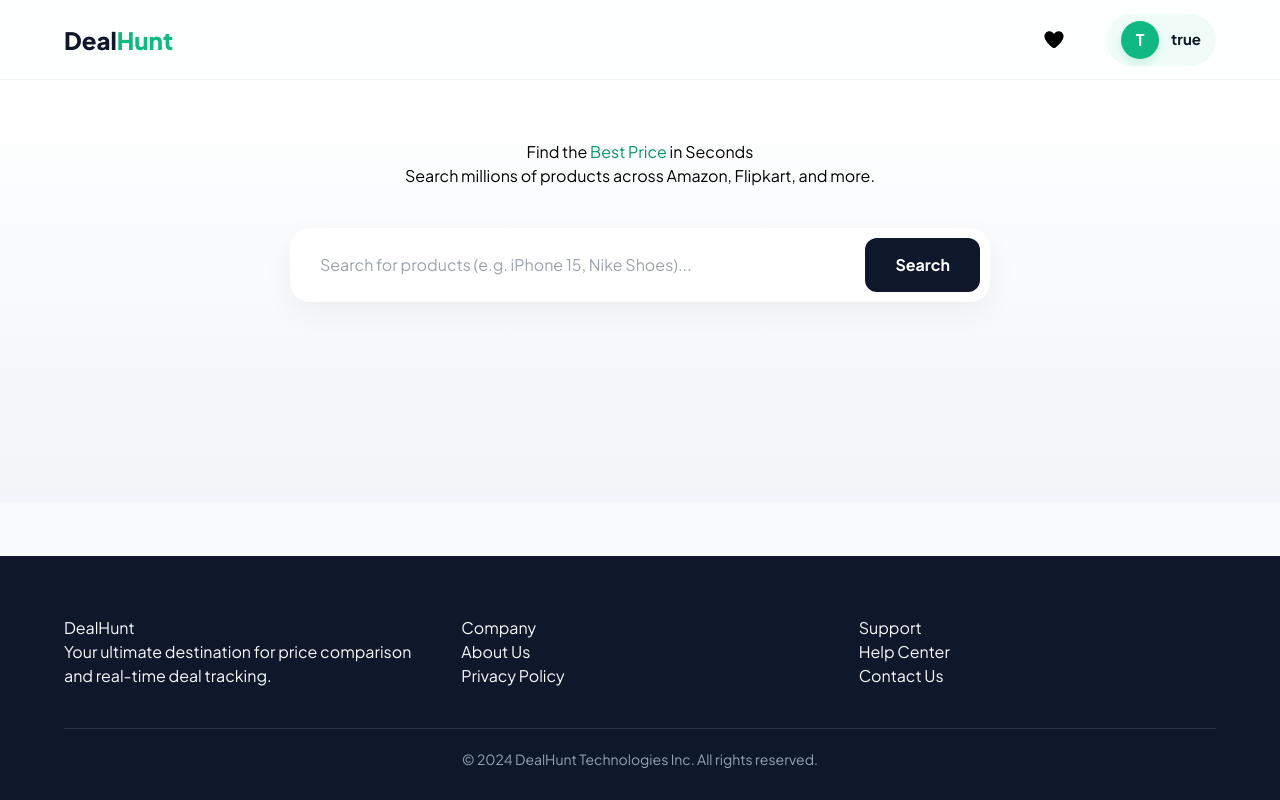
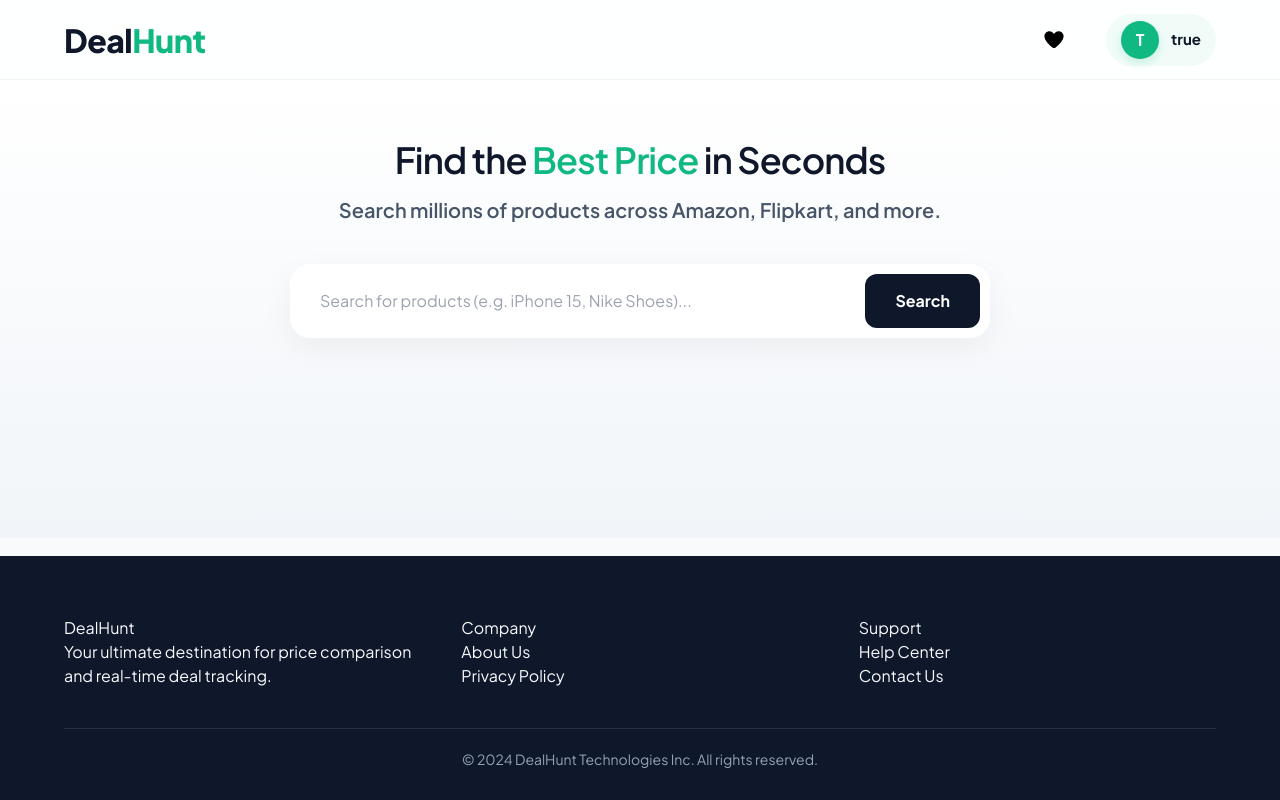
Before and after one commit to Sathwik8923/Genesis_Price_Alert, a React (Create React App) app in the folder client/: page /home in a window 1280 px wide. Built offline with nearby package versions, Linux system fonts and the light colour scheme; sample sign-in values are in the browser's storage.

Commit message:
Improved Frontend and Routing

```diff
--- a/client/src/Tracked.js
+++ b/client/src/Tracked.js
@@ -46,30 +46,36 @@ const Tracked = () => {
 
     return (
         <div className="min-h-screen bg-[#f8fafc] pb-20">
-            {/* Header Section */}
-            {/* Header Section - Height reduced to match Navbar (approx 80px) */}
-            {/* Header Section - Height matches Home Navbar (80px) */}
-            <div className="bg-white border-b border-slate-200 py-2 px-[5%] mb-8 relative flex items-center justify-center min-h-[80px]">
 
-                {/* 1. Back Aligned Option */}
+            {/* Seamless Hero-Style Header Section */}
+            <div className="bg-[#f8fafc] py-12 px-[5%] mb-4 relative flex items-center justify-center">
+
+                {/* 1. Back to Home Option (Left Aligned) */}
                 {Array.isArray(details) && details.length > 0 && (
-                    <div className="absolute left-[5%] hidden lg:block">
-                        <Link to="/home" className="group flex items-center gap-2 no-underline">
-                            <FontAwesomeIcon icon={faArrowLeft} className="text-sm text-[#10b981] group-hover:-translate-x-1 transition-transform" />
-                            <span className="text-sm text-black font-bold group-hover:text-[#10b981]">Back to Home</span>
+                    <div className="absolute left-[5%] top-1/2 -translate-y-1/2 hidden lg:block">
+                        <Link
+                            to="/"
+                            className="group flex items-center gap-3 no-underline transition-all duration-300"
+                        >
+                            <div className="w-10 h-10 rounded-full bg-black flex items-center justify-center transition-all duration-300 group-hover:bg-[#10b981] group-hover:scale-110 shadow-sm">
+                                <FontAwesomeIcon
+                                    icon={faArrowLeft}
+                                    className="text-white text-lg transform group-hover:-translate-x-1 transition-transform"
+                                />
+                            </div>
+
                         </Link>
                     </div>
                 )}
 
-                {/* 2. Heading and Tagline */}
-                <div className="text-center flex flex-col items-center">
-                    <h1 className="text-lg md:text-xl font-extrabold tracking-tight leading-tight m-0">
+                {/* 2. Main Content - Integrated Flow */}
+                <div className="text-center flex flex-col items-center gap-2">
+                    <h1 className="text-2xl md:text-3xl font-[700] text-[#0f172a] ">
                         <span className="text-[#0f172a]">My Tracked </span>
                         <span className="text-[#10b981]">Products</span>
                     </h1>
 
-                    {/* THE TAGLINE: Small, subtle, and matching the Navbar flow */}
-                    <p className="text-[11px] md:text-[12px] text-slate-500 font-medium m-0 uppercase tracking-[0.1em]">
+                    <p className="text-lg md:text-xl font-bold text-slate-700 max-w-2xl mx-auto m-0 ">
                         We're monitoring these prices for you in real-time.
                     </p>
                 </div>
@@ -81,7 +87,7 @@ const Tracked = () => {
                         <p className="text-slate-500 font-bold">Loading your wishlist...</p>
                     </div>
                 ) : Array.isArray(details) && details.length > 0 ? (
-                    /* The Product Grid - matching Searching.js layout */
+
                     <div className="grid grid-cols-1 sm:grid-cols-2 lg:grid-cols-3 xl:grid-cols-4 gap-8">
                         {details.map((detail, index) => (
                             <div key={index} className="bg-white rounded-2xl border border-slate-200 overflow-hidden hover:shadow-xl transition-all duration-300 flex flex-col group">
@@ -111,13 +117,10 @@ const Tracked = () => {
                                             <FontAwesomeIcon icon={faTag} className="text-xs" />
                                             Target: ₹{detail.tprice}
                                         </div>
-                                        <div>
-                                            <button onClick={() => handleDelete(detail._id)}>Delete</button>
-                                        </div>
                                     </div>
 
                                     {/* Actions */}
-                                    <div className="flex flex-col gap-3">
+                                    <div className="flex flex-col gap-3 mt-4">
                                         <a
                                             href={detail.pid.purl}
                                             target="_blank"
@@ -126,6 +129,12 @@ const Tracked = () => {
                                         >
                                             View Deal <FontAwesomeIcon icon={faExternalLinkAlt} className="text-xs" />
                                         </a>
+                                        <button
+                                            onClick={() => handleDelete(detail._id)}
+                                            className="w-full bg-white border-2 border-slate-400 text-slate-800 hover:border-red-500 hover:text-red-500 py-3 rounded-xl font-[900] tracking-tighter flex items-center justify-center gap-2 transition-all duration-300 shadow-sm"
+                                        >
+                                            Remove Product
+                                        </button>
                                     </div>
                                 </div>
                             </div>
@@ -138,7 +147,7 @@ const Tracked = () => {
                         <p className="text-slate-500 mb-8 font-medium">Start searching for products to add them to your tracking list and never miss a price drop!</p>
                         <Link
                             to="/home"
-                            className="inline-flex items-center gap-2 text-emerald-600 font-bold hover:underline"
+                            className="inline-flex items-center gap-2 text-emerald-600 font-bold"
                         >
                             <FontAwesomeIcon icon={faArrowLeft} />
                             Go back to Home
--- a/client/src/pages/Profile.js
+++ b/client/src/pages/Profile.js
@@ -1,10 +1,10 @@
 import React from 'react';
 import '../styles/Home.css';
-
+import { Link } from "react-router-dom";
 const Profile = ({ isOpen, onClose, onLogout, username }) => {
     return (
         <>
-            {/* Dark overlay when profile is open */}
+
             {isOpen && <div className="dh-sidebar-overlay" onClick={onClose}></div>}
 
             <div className={`dh-profile-sidebar ${isOpen ? 'open' : ''}`}>
@@ -27,9 +27,13 @@ const Profile = ({ isOpen, onClose, onLogout, username }) => {
                     </div>
 
                     <div className="dh-sidebar-menu">
-                        <button className="dh-menu-item">My Tracked Products</button>
+                        <Link
+                            to="/tracked"
+                            className="dh-menu-item no-underline block w-full text-left"
+                        >
+                            My Tracked Products
+                        </Link>
                         <button className="dh-menu-item">Price Alerts</button>
-                        <button className="dh-menu-item">Settings</button>
                     </div>
                 </div>
 
--- a/client/src/pages/Searching.js
+++ b/client/src/pages/Searching.js
@@ -49,7 +49,7 @@ const Searching = () => {
 
         let target_price = prompt(`Please enter your Taeget Price of this Product{Actual Price : ${detail.price}}`);
 
-        if(!target_price || isNaN(target_price) || Number(target_price) <= 0){
+        if (!target_price || isNaN(target_price) || Number(target_price) <= 0) {
             alert("Enter a Valid Price");
             return;
         }
@@ -66,7 +66,7 @@ const Searching = () => {
                 "Content-Type": "application/json",
                 "Authorization": `Bearer ${token}`
             },
-            body: JSON.stringify({ detail , target_price})
+            body: JSON.stringify({ detail, target_price })
         });
 
         if (responseTrack.ok) alert("Price tracking active for this item!");
@@ -74,8 +74,14 @@ const Searching = () => {
 
     return (
         <div className="dh-hero">
-            <h1>Find the <span className="brand-accent">Best Price</span> in Seconds</h1>
-            <p>Search millions of products across Amazon, Flipkart, and more.</p>
+            <div className="text-center mb-10">
+                <h1 className="text-2xl md:text-4xl font-semibold text-[#0f172a] tracking-tight mb-4">
+                    Find the <span className="text-[#10b981]">Best Price</span> in Seconds
+                </h1>
+                <p className="text-lg md:text-xl font-semibold text-slate-600 max-w-2xl mx-auto">
+                    Search millions of products across Amazon, Flipkart, and more.
+                </p>
+            </div>
             <div className="dh-search-container">
                 <div className="dh-search-box">
                     <input
--- a/client/src/styles/Home.css
+++ b/client/src/styles/Home.css
@@ -40,13 +40,19 @@
 }
 
 .dh-logo {
-  font-size: 24px;
+  font-size: 32px;
   font-weight: 800;
   color: var(--primary-dark);
   text-decoration: none;
+  letter-spacing: -0.5px;
+  display: flex;
+  align-items: center;
 }
 
-.dh-logo span { color: var(--primary-green); }
+.dh-logo span {
+  color: var(--primary-green);
+  font-size: 32px;
+}
 
 .dh-nav-links {
   display: flex;
```
Also changed, not shown: 1 other file (tests, documents, lock files or other folders).
